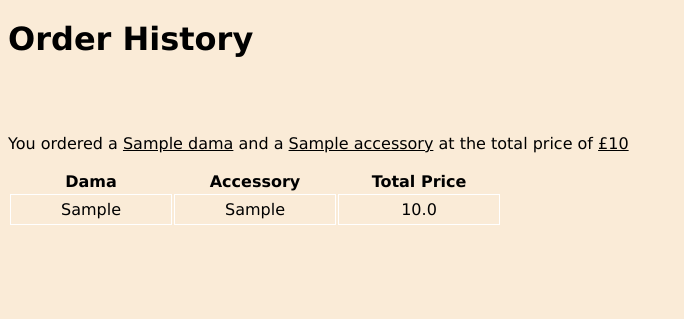
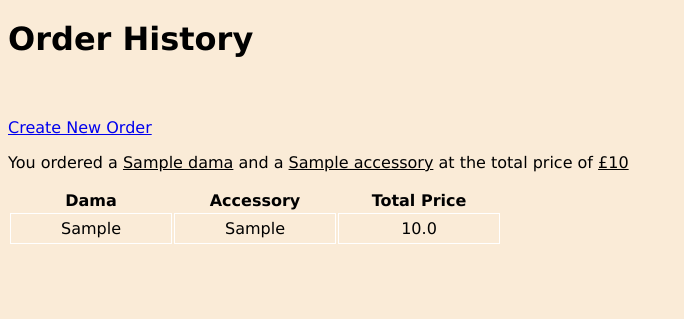
Before and after one commit to MariusCSaunders/Kendama-Order-History, a Flask app: template service_1/application/templates/home.html in a window 1280 px wide. Shown: the part 481-800 px from the top of the page, without its empty margins (0-684 px from the left). Run offline with Flask 2, Linux system fonts and the light colour scheme; tables that the repository leaves empty hold one stand-in row (values such as "Sample post"); the template is opened without the code that fills it: values that come from a table or form of the project are taken from there, most other values are stand-ins (such as "Sample title", 1, 10 or a date in 2020).

Commit message:
Added order button

```diff
--- a/service_1/application/templates/home.html
+++ b/service_1/application/templates/home.html
@@ -9,6 +9,8 @@
     <h1>Order History</h1>
 {% endblock title %}
 {% block body %}
+
+    <a href="{{ url_for('homne') }}"> Create New Order</a>
 
     <p>You ordered a <u>{{current_order.dama}}</u> and a <u>{{ current_order.accessory }}</u> at the total price of <u>£{{ current_order.price }}</u></p>
 
```
